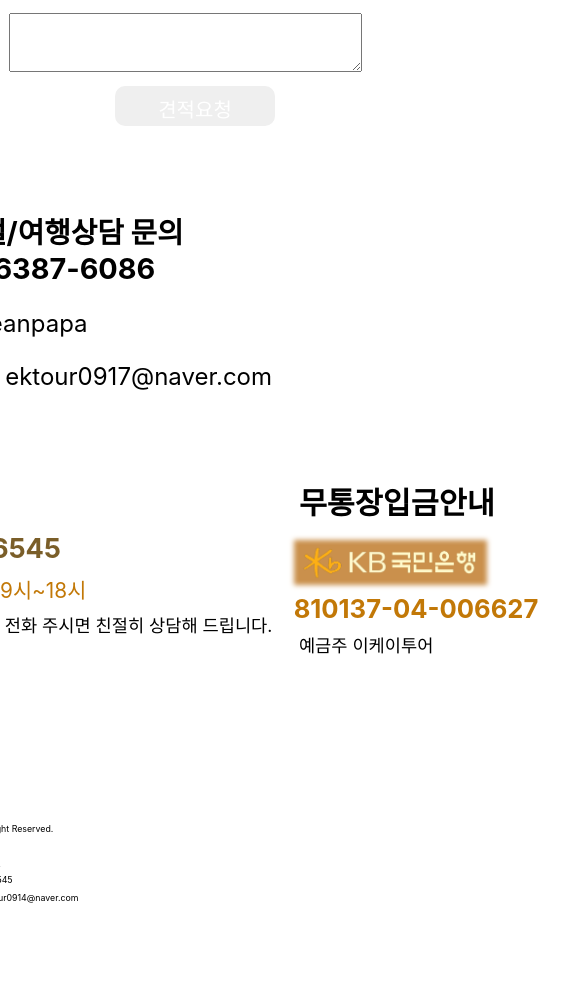
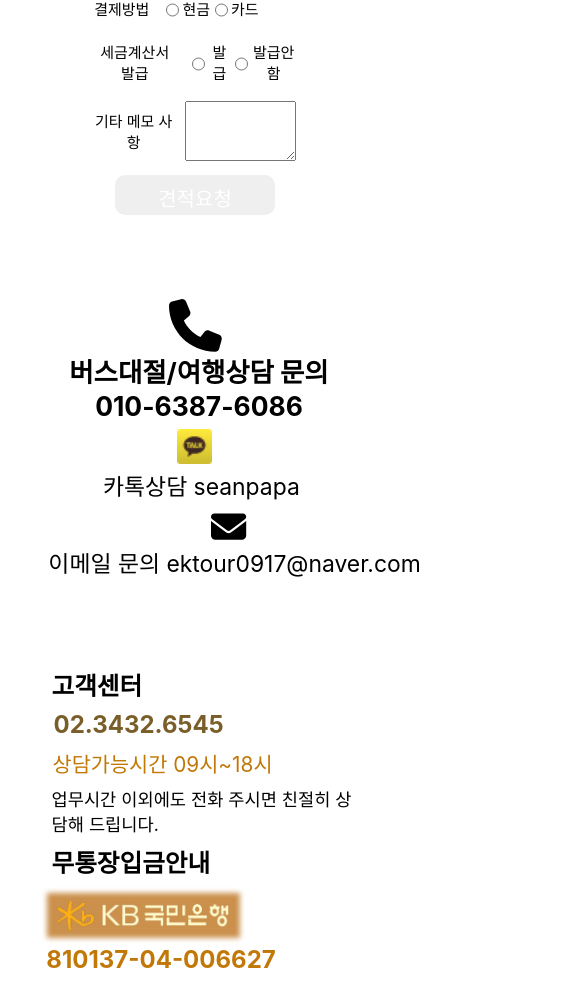
Before and after one commit to ek-tour-renewal/ek-tour-client, a React (Create React App) app: page / in a window 390 px wide. Shown: the part 996-1982 px from the top of the page, 570 px wide, since content can reach past the window. Before the commit the page ends 1912 px from the top, so only its background shows below. Built offline with nearby package versions, Linux system fonts and the light colour scheme; no server answers.

Commit message:
add responsive web

```diff
--- a/src/app.module.css
+++ b/src/app.module.css
@@ -1,7 +1,8 @@
 @value makerWhite from './common/colors.css';
 
 .app {
-  width: 100vw;
+  width: 100%;
+  height: 100vh;
   display: flex;
   justify-content: center;
   text-align: center;
--- a/src/components/estimate/estimate.module.css
+++ b/src/components/estimate/estimate.module.css
@@ -29,7 +29,7 @@ button {
 }
 
 .estimate {
-  width: 100%;
+  width: 90%;
 }
 
 .estimateBox {
@@ -55,7 +55,6 @@ button {
 
 .estimate_1,
 .estimate_2 {
-  flex: 1 1 50%;
   display: flex;
   flex-wrap: wrap;
   padding: 0.8em;
--- a/src/components/header/header.module.css
+++ b/src/components/header/header.module.css
@@ -51,7 +51,7 @@ button {
   display: flex;
   width: 90%;
   justify-content: space-between;
-  padding: 0 2em;
+  padding: 0 3em;
   border-bottom: 0.5em solid makerOrange;
   margin-bottom: 0;
 }
@@ -63,6 +63,7 @@ button {
   display: inline-block;
   font-size: 1.2em;
   height: 2rem;
+  width: 7rem;
   position: relative;
   color: makerBlack;
 }
--- a/src/components/main/main.jsx
+++ b/src/components/main/main.jsx
@@ -13,9 +13,9 @@ const Main = memo(({ logoURL, Ref, getData }) => {
       <main className={styles.body}>
         {/* 견적요청 폼 */}
         <Estimate Ref={Ref} getData={getData} />
-        {/* 문의 */}
+        {/* 정보 */}
         <section className={styles.info}>
-          {/* 연락처 */}
+          {/* 문의 연락처 */}
           <ul className={styles.contact}>
             <li className={styles.contactPhone}>
               <span className={styles.contactPhoneIcon}><i className='fa-solid fa-phone fa-3x'></i></span>
@@ -48,8 +48,9 @@ const Main = memo(({ logoURL, Ref, getData }) => {
             </ul>
           </ul>
         </section>
+        <Footer />
       </main>
-      <Footer />
+
     </section>
   )
 });
--- a/src/components/main/main.module.css
+++ b/src/components/main/main.module.css
@@ -5,11 +5,11 @@ h1 {
 }
 
 .main {
-  width: 75em;
+  width: 75%;
 }
 
 .mainImage {
-  width: 97%;
+  width: 90%;
 }
 
 .body {
@@ -20,14 +20,16 @@ h1 {
 
 .info {
   display: flex;
+  align-items: center;
   margin-top: 1em;
 }
 
 .contact {
   flex: 1 1 50%;
+  width: 80%;
   background-color: makerYellow;
-  text-align: center;
-  padding: 2em 0;
+  justify-content: center;
+  padding: 2rem 0.5rem;
   margin: 1em 0;
   border-radius: 0.5em;
   color: makerBrown;
@@ -35,9 +37,11 @@ h1 {
 
 .notice {
   flex: 1 1 50%;
+  width: 80%;
   display: flex;
   background-color: makerPaleOrange;
-  padding: 2em 0;
+  text-align: center;
+  padding: 2rem 0.5rem;
   border-radius: 0.5em;
   margin: 0 1em;
 }
@@ -47,43 +51,37 @@ h1 {
   margin-bottom: 0.5em;
 }
 
-.contactPhone {
+.contactPhone,
+.kakao,
+.email {
   display: flex;
   align-items: center;
-  justify-content: center;
+  margin: auto;
 }
 
-.contactPhoneIcon {
+.contactPhoneIcon,
+.emailIcon {
   color: makerBrown;
 }
 
 .phoneDetail {
+  width: 100%;
   margin: 0;
-  margin-left: 0.5em;
-  font-size: 1.8rem;
-}
-
-.kakao,
-.email {
-  display: flex;
-  justify-content: center;
-  align-items: center;
-}
-
-.emailIcon {
-  color: makerBrown;
+  margin-left: 0.5rem;
+  font-size: 1.5em;
 }
 
 .kakaoDetail,
 .emailDetail {
-  font-size: 1.5rem;
+  width: 100%;
+  font-size: 1.3em;
   margin: 0;
   margin-left: 0.8rem;
 }
 
 .serviceCenter,
 .account {
-  flex-basis: 50%;
+  flex-wrap: wrap;
   text-align: start;
   padding-left: 1em;
 }
@@ -91,7 +89,8 @@ h1 {
 .serviceCenterTitle,
 .accountTitle {
   color: makerGreen;
-  font-size: 1.9rem;
+  font-size: 1.4em;
+  width: 100%;
 }
 
 .accountTitle {
@@ -99,39 +98,50 @@ h1 {
 }
 
 .serviceCenterNumber {
-  font-size: 1.7rem;
+  font-size: 1.5em;
   font-weight: bold;
   color: #7A5E29;
 }
 
 .serviceCenterTime {
-  font-size: 1.3rem;
+  font-size: 1.3em;
   color: #C27807;
 }
 
-.serviceCenterDetail {
+.serviceCenterDetail,
+.accountDetail {
+  width: 100%;
   color: makerWhite;
 }
 
 .kbbankImg {
   background-color: #CA904C;
-  box-shadow: 0 0 5px 5px #CA904C;
+  box-shadow: 0 0 0.3em 0.3em #CA904C;
 }
 
 .accountNumber {
-  font-size: 1.6rem;
+  font-size: 1.5em;
   font-weight: bold;
   padding-left: 0;
   color: #C27807;
 }
 
-.accountDetail {
-  color: makerWhite;
-}
 
-@media screen and (max-width:768px) {
+@media screen and (max-width:1024px) {
   .body,
   .info {
     flex-direction: column;
   }
 }
+
+@media screen and (max-width:480px) {
+  .notice {
+    flex-direction: column;
+  }
+  .contactPhone,
+  .kakao,
+  .email {
+    flex-direction: column;
+    margin: auto;
+  }
+}
```
